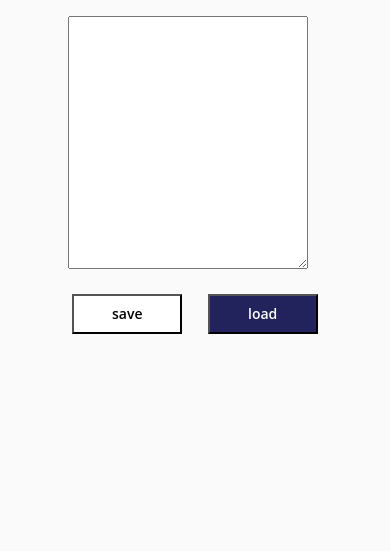
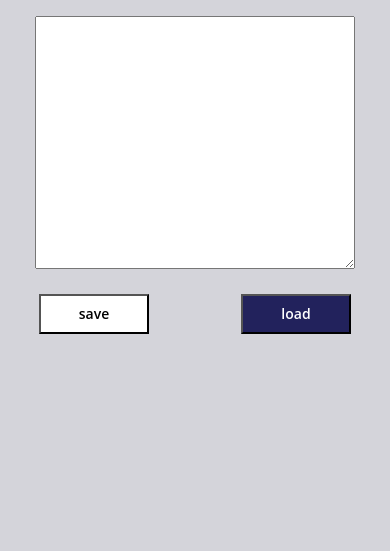
Before and after one commit to BartlomiejPawlicki/simple-editor, a website: page src/content/index.html in a window 390 px wide. Shown: the part 293-844 px from the top of the page. Drawn offline with nearby package versions, Linux system fonts and the light colour scheme; files that its build step writes are made by us from their sources.

Commit message:
feature width, height of textarea

```diff
--- a/src/scss/_variables.scss
+++ b/src/scss/_variables.scss
@@ -1,2 +1,2 @@
-$violet: rgb(250, 250, 250);
+$grey: rgb(212, 212, 218);
 $black: #000000;
--- a/src/scss/main.scss
+++ b/src/scss/main.scss
@@ -11,7 +11,7 @@
                 }
 
                 body {
-                    background: $violet;
+                    background: $grey;
                     display: flex;
                     min-height: 100vh;
                     align-items: center;
@@ -26,8 +26,8 @@
                 .form {
                     &__label {}
                     &__message {
-                        width: 400px;
-                        height: 183px;
+                        width: 500px;
+                        height: 300px;
                     }
                     &__action {
                         padding-top: 20px;
@@ -67,9 +67,9 @@
                     color: $black;
                 }
 
-                @media(max-width:450px) {
+                @media(max-width:550px) {
                     .form__message {
                         height: 30vh;
-                        width: 240px;
+                        width: 320px;
                     }
                 }
```
